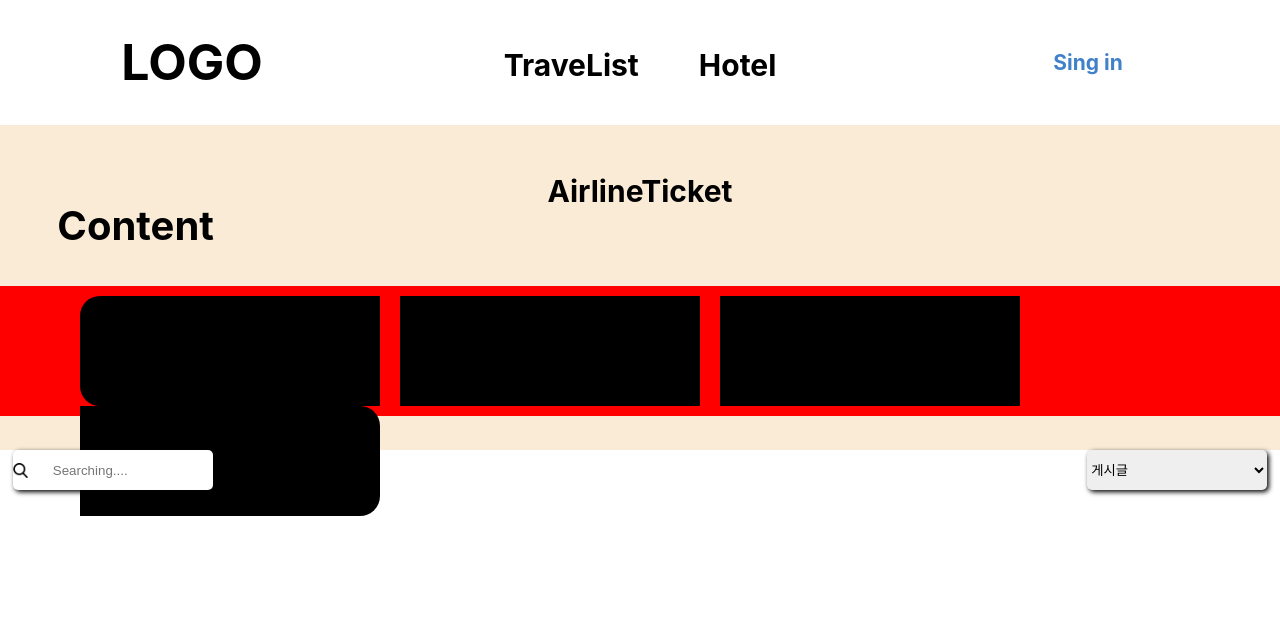
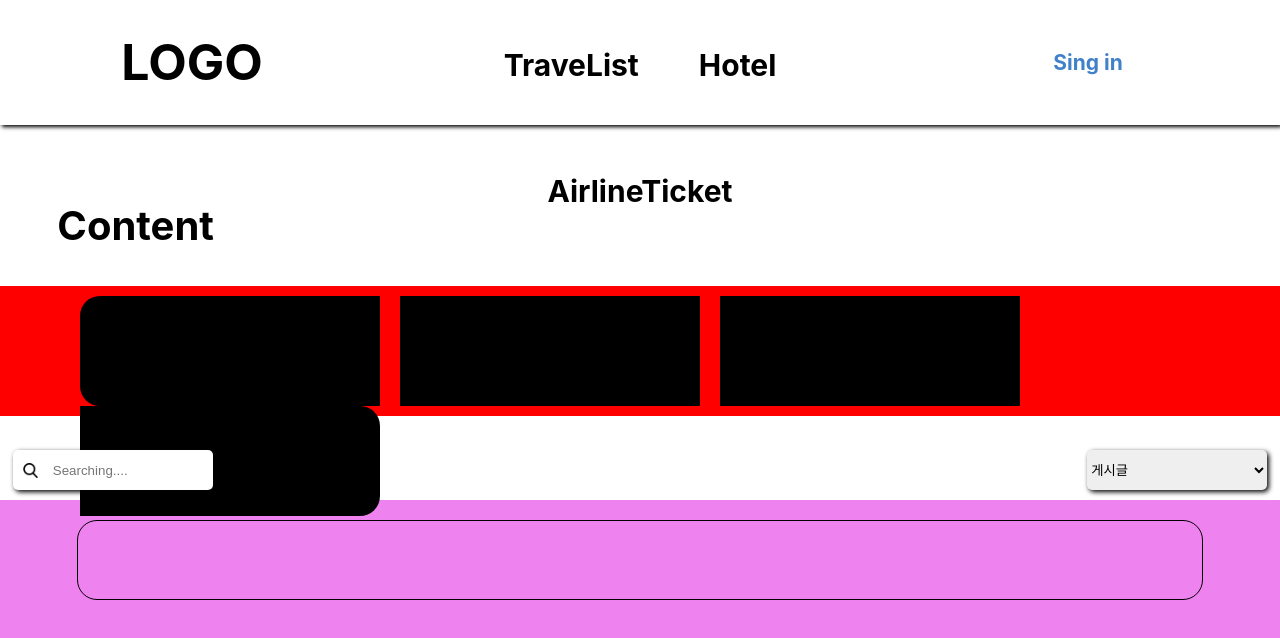
Before and after one commit to ykkc21/Capstone, a React (Create React App) app in the folder project/: page /admin in a window 1280 px wide. Shown: the top 638 px of the page. Built offline with nearby package versions, Linux system fonts and the light colour scheme.

Commit message:
commit
commit

```diff
--- a/project/src/pages/admin.jsx
+++ b/project/src/pages/admin.jsx
@@ -30,6 +30,9 @@ const admin = () => {
               <option value="유저">유저</option>
             </select>
           </form>
+          <div className={style.listBox}>
+            <div className={style.list}></div>
+          </div>
         </div>
       </div>
     </Fragment>
--- a/project/src/styles/Admin.module.css
+++ b/project/src/styles/Admin.module.css
@@ -16,7 +16,6 @@
 .CountBox {
   width: 100%;
   height: 450px;
-  background-color: antiquewhite;
   padding-top: 130px;
   position: relative;
 }
@@ -105,7 +104,7 @@
     padding-left: 40px;
     background-image: url("../assets/img/free-icon-search-149852.png");
     background-repeat: no-repeat;
-    background-position: left;
+    background-position: 10px center;
     background-size: contain;
   }
 
@@ -119,4 +118,17 @@
     top: 0%;
     right: 1%;
   }
+  .ContentListBox > .listBox {
+    width: 100%;
+    height: 700px;
+    background-color: violet;
+    padding-top: 20px;
+  }
+  .ContentListBox > .listBox > .list {
+    width: 88%;
+    height: 80px;
+    border: 1px solid #000;
+    border-radius: 20px;
+    margin: 0 auto;
+  }
 }
--- a/project/src/styles/Header.module.css
+++ b/project/src/styles/Header.module.css
@@ -14,6 +14,7 @@
   background-color: #fff;
   display: block;
   z-index: 11;
+  box-shadow: 2px 2px 4px #000;
 }
 
 .Header_container {
```
